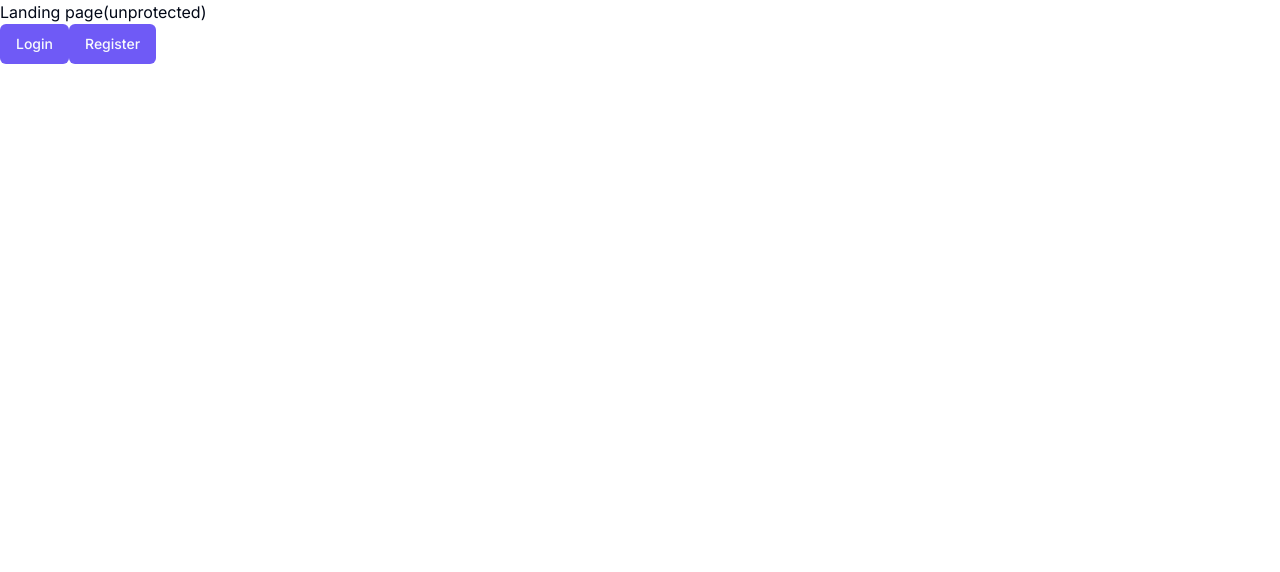
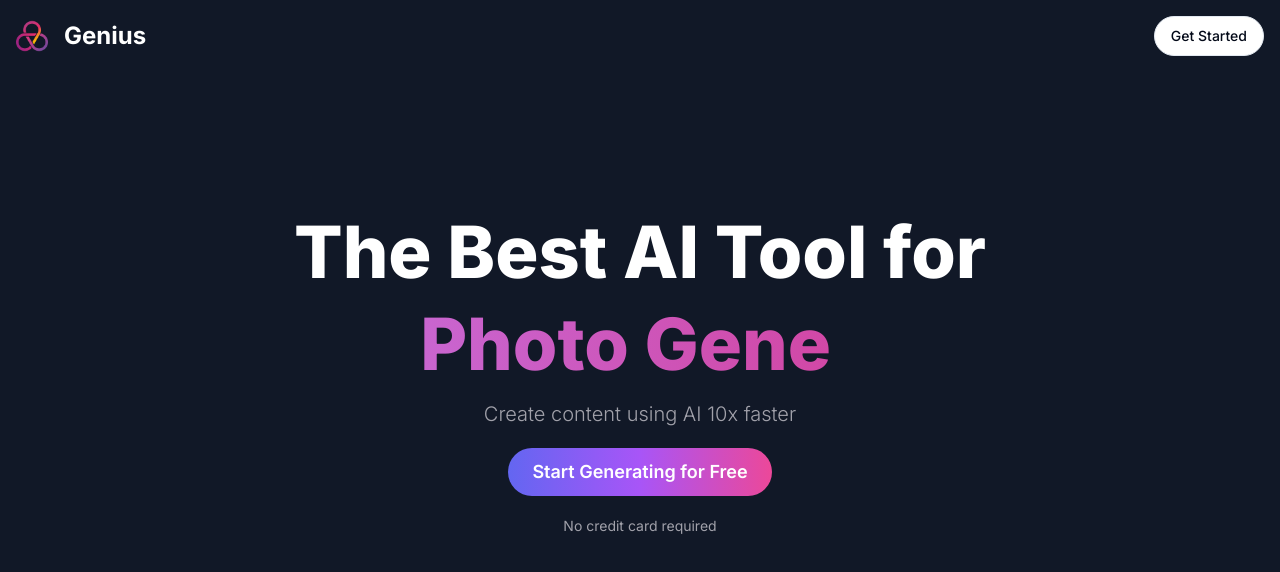
Before and after one commit to ishankaggarwal/ai-saas, a Next.js app: page / in a window 1280 px wide. Shown: the top 572 px of the page. Built offline with nearby package versions, Linux system fonts and the light colour scheme; no server answers.

Commit message:
Added landing hero and navbar component

```diff
--- /dev/null
+++ b/app/(landing)/layout.tsx
@@ -0,0 +1,5 @@
+function layout({ children }: { children: React.ReactNode }) {
+  return <div className="bg-[#111827] h-full">{children}</div>;
+}
+
+export default layout;
--- a/app/(landing)/page.tsx
+++ b/app/(landing)/page.tsx
@@ -1,18 +1,11 @@
-import { Button } from "@/components/ui/button";
-import Link from "next/link";
+import LandingHero from "@/components/LandingHero";
+import LandingNavbar from "@/components/LandingNavbar";
 
 function Landing() {
   return (
-    <div>
-      Landing page(unprotected)
-      <div>
-        <Link href="/sign-in">
-          <Button>Login</Button>
-        </Link>
-        <Link href="/sign-up">
-          <Button>Register</Button>
-        </Link>
-      </div>
+    <div className="h-full">
+      <LandingNavbar />
+      <LandingHero />
     </div>
   );
 }
--- a/components/LandingHero.tsx
+++ b/components/LandingHero.tsx
@@ -1,6 +1,9 @@
 "use client";
 
 import { useAuth } from "@clerk/nextjs";
+import Link from "next/link";
+import TypewriterComponent from "typewriter-effect";
+import { Button } from "./ui/button";
 
 function LandingHero() {
   const { isSignedIn } = useAuth();
@@ -9,6 +12,37 @@ function LandingHero() {
     <div className="text-white font-bold py-36 text-center space-y-5">
       <div className="text-4xl sm:txt-5xl md:text-6xl lg:text-7xl space-y-5 font-extrabold">
         <h1>The Best AI Tool for</h1>
+        <div className="text-transparent bg-clip-text bg-gradient-to-r from-purple-400 to-pink-600">
+          <TypewriterComponent
+            options={{
+              strings: [
+                "Chatbot.",
+                "Photo Generation.",
+                "Music Generation.",
+                "Code Generation.",
+                "Video Generation.",
+              ],
+              autoStart: true,
+              loop: true,
+            }}
+          ></TypewriterComponent>
+        </div>
+      </div>
+      <div className="text-sm md:text-xl font-light text-zinc-400">
+        Create content using AI 10x faster
+      </div>
+      <div>
+        <Link href={isSignedIn ? "/dashboard" : "/sign-up"}>
+          <Button
+            variant="premium"
+            className="md:text-lg p-4 md:p-6 rounded-full font-semibold"
+          >
+            Start Generating for Free
+          </Button>
+        </Link>
+      </div>
+      <div className="text-zinc-400 text-xs md:text-sm font-normal">
+        No credit card required
       </div>
     </div>
   );
--- /dev/null
+++ b/components/LandingNavbar.tsx
@@ -0,0 +1,30 @@
+"use client";
+
+import { cn } from "@/lib/utils";
+import { useAuth } from "@clerk/nextjs";
+import Image from "next/image";
+import Link from "next/link";
+import { Button } from "./ui/button";
+
+function LandingNavbar() {
+  const { isSignedIn } = useAuth();
+  return (
+    <nav className="p-4 bg-transparent flex items-center justify-between">
+      <Link href="/" className="flex items-center">
+        <div className="relative w-8 h-8 mr-4">
+          <Image alt="logo" src="/logo.png" width={50} height={50} />
+        </div>
+        <h1 className="text-2xl font-bold text-white">Genius</h1>
+      </Link>
+      <div className="flex items-center gap-x-2">
+        <Link href={isSignedIn ? "/dashboard" : "/sign-up"}>
+          <Button variant="outline" className="rounded-full">
+            Get Started
+          </Button>
+        </Link>
+      </div>
+    </nav>
+  );
+}
+
+export default LandingNavbar;
--- a/package.json
+++ b/package.json
@@ -32,6 +32,7 @@
     "stripe": "^14.13.0",
     "tailwind-merge": "^2.2.0",
     "tailwindcss-animate": "^1.0.7",
+    "typewriter-effect": "^2.21.0",
     "zod": "^3.22.4",
     "zustand": "^4.5.0"
   },
```
Also changed, not shown: 1 other file (tests, documents, lock files or other folders).
